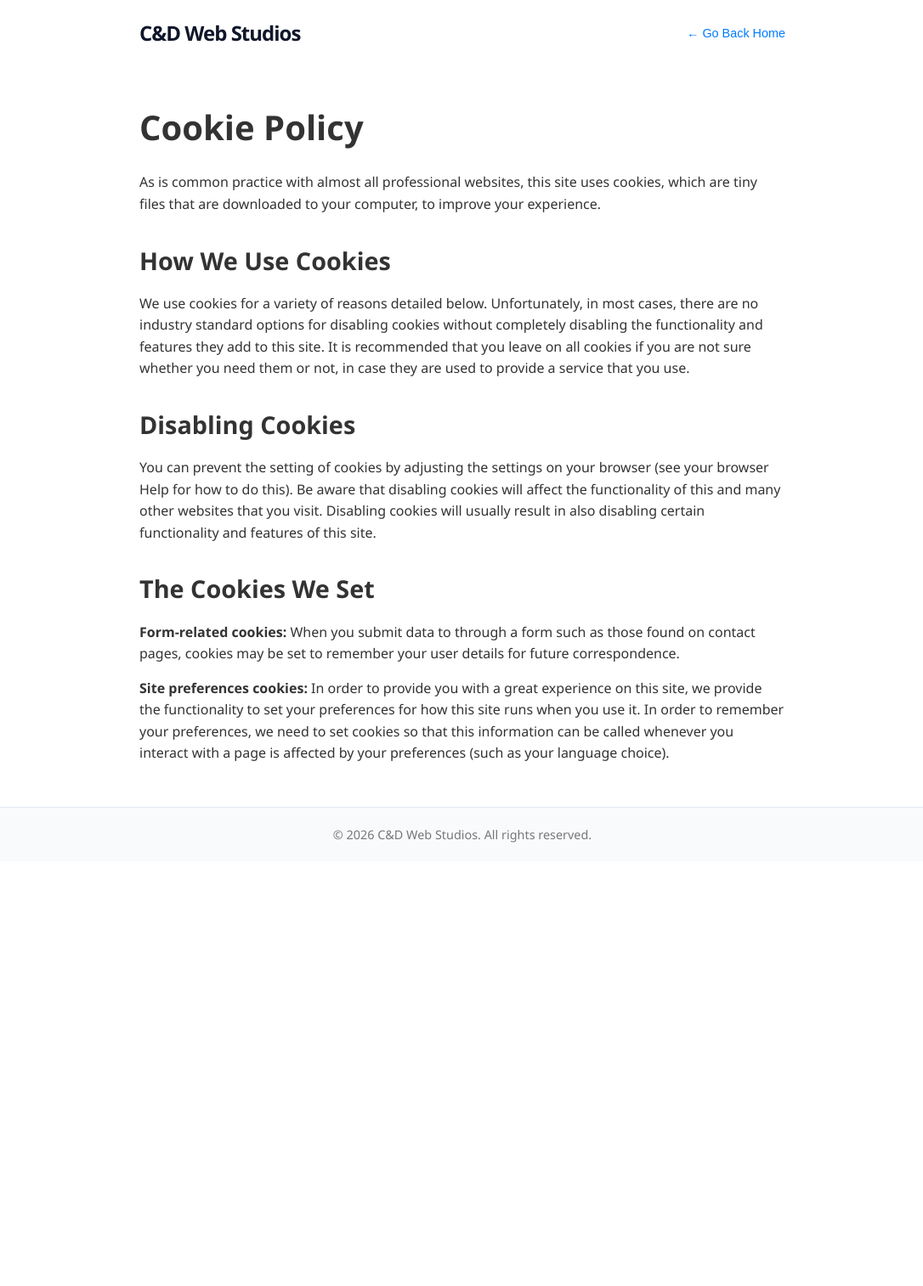
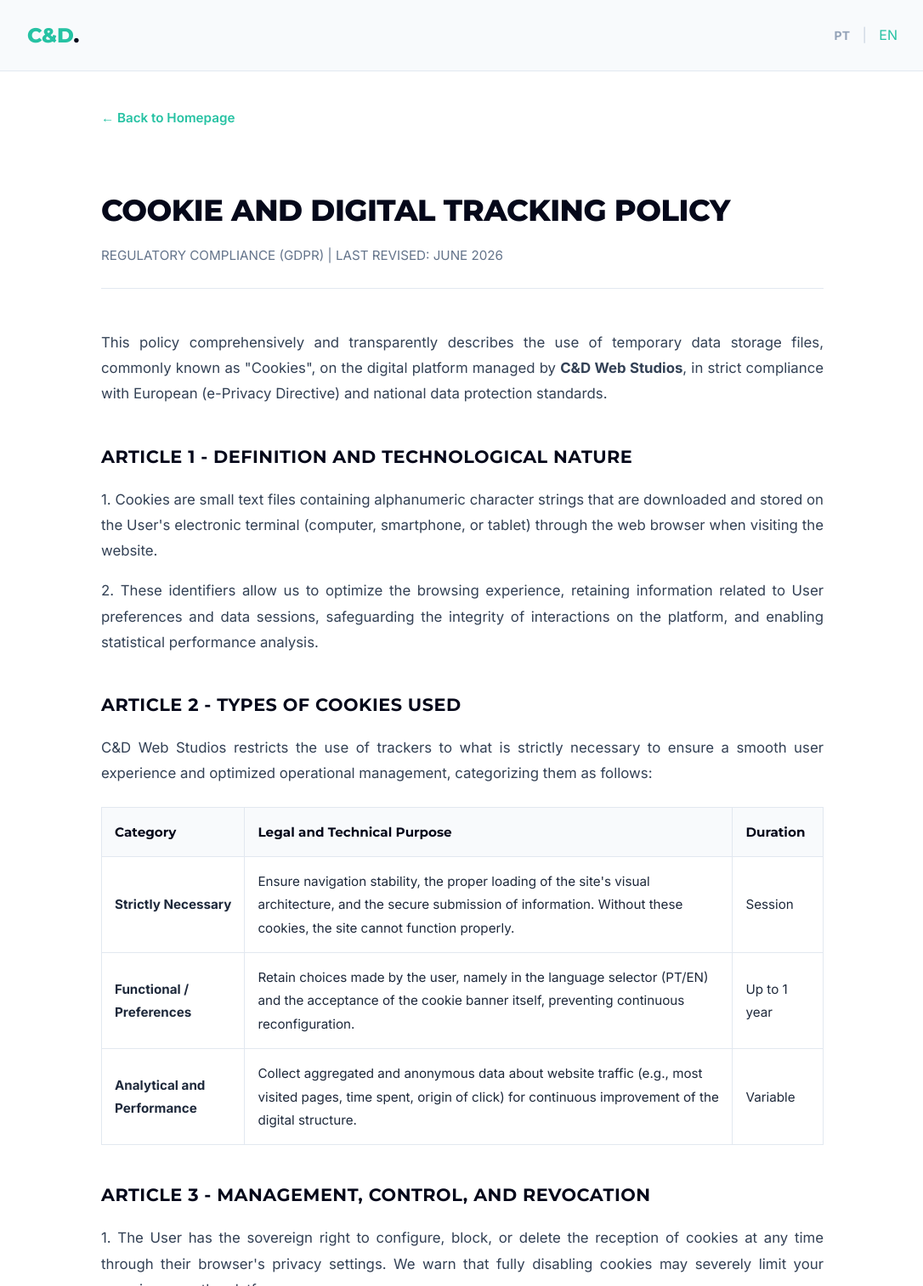
Before and after one commit to cdwebstudioscontact-del/cdwebstudios, a plain HTML site: page cookie-policy.html in a window 1280 px wide. Shown: the top 1514 px of the page at 85% size, without its empty margins (96-1182 px from the left). Before the commit the page ends 1014 px from the top, so only its background shows below. Drawn offline with Linux system fonts and the light colour scheme.

Commit message:
Update cookie-policy.html

```diff
--- a/cookie-policy.html
+++ b/cookie-policy.html
@@ -3,35 +3,104 @@
 <head>
     <meta charset="UTF-8">
     <meta name="viewport" content="width=device-width, initial-scale=1.0">
-    <title>Cookie Policy - C&D Web Studios</title>
-    <link rel="stylesheet" href="styles.css">
+    <title>Cookie Policy | C&D Web Studios</title>
+    <link href="https://fonts.googleapis.com/css2?family=Montserrat:wght@400;700;800&family=Inter:wght@300;400;600;700&display=swap" rel="stylesheet">
+    <style>
+        body { font-family: 'Inter', sans-serif; line-height: 1.8; color: #1e293b; background-color: #ffffff; margin: 0; padding: 0 0 50px 0; }
+        .legal-header { display: flex; justify-content: space-between; align-items: center; padding: 20px 10%; background-color: #f8fafc; border-bottom: 1px solid #e2e8f0; margin-bottom: 40px; }
+        .logo-mini { font-family: 'Montserrat', sans-serif; font-size: 24px; font-weight: 800; color: #26C2A3; text-decoration: none; }
+        .logo-mini .dot { color: #05081A; }
+        .lang-switch a { font-weight: 700; text-decoration: none; font-size: 14px; transition: color 0.3s; }
+        .lang-active { color: #26C2A3; }
+        .lang-inactive { color: #94a3b8; }
+        .lang-inactive:hover { color: #05081A; }
+        .separator { color: #cbd5e1; margin: 0 10px; }
+
+        .container { max-width: 850px; margin: 0 auto; padding: 0 10%; }
+        .back-link { display: inline-flex; align-items: center; margin-bottom: 2.5rem; color: #26C2A3; text-decoration: none; font-weight: 600; font-size: 0.95rem; transition: color 0.2s ease; }
+        .back-link:hover { color: #05081A; }
+        h1 { font-family: 'Montserrat', sans-serif; color: #05081A; font-size: 2.2rem; font-weight: 800; margin-bottom: 0.5rem; letter-spacing: -0.5px; }
+        .meta-date { color: #64748b; font-size: 0.95rem; margin-bottom: 3rem; border-bottom: 1px solid #e2e8f0; padding-bottom: 1.5rem; }
+        h2 { font-family: 'Montserrat', sans-serif; color: #05081A; font-size: 1.3rem; font-weight: 700; margin-top: 2.5rem; margin-bottom: 1rem; text-transform: uppercase; letter-spacing: 0.5px; }
+        p, li { color: #334155; font-size: 1.05rem; text-align: justify; }
+        ul { padding-left: 1.5rem; margin-bottom: 1.5rem; }
+        li { margin-bottom: 0.5rem; }
+
+        table { width: 100%; border-collapse: collapse; margin: 1.5rem 0; font-size: 0.95rem; }
+        th, td { padding: 15px; border: 1px solid #e2e8f0; text-align: left; }
+        th { background-color: #f8fafc; color: #05081A; font-weight: 700; font-family: 'Montserrat', sans-serif; }
+
+        .legal-notice { background-color: #f8fafc; border-left: 4px solid #26C2A3; padding: 1.5rem; margin-top: 3rem; border-radius: 0 8px 8px 0; }
+        .legal-notice p { margin: 0; font-size: 0.95rem; color: #475569; }
+    </style>
 </head>
 <body>
 
-   <header style="display: flex; justify-content: space-between; align-items: center; padding: 20px; max-width: 800px; margin: 0 auto;">
-    <div class="logo" style="font-weight: bold;">C&D Web Studios</div>
-    <a href="index.html" style="text-decoration: none; color: #007BFF; font-family: sans-serif; font-size: 0.9rem; font-weight: 500;">← Go Back Home</a>
-</header>
+<div class="legal-header">
+    <a href="index.html" class="logo-mini">C&D<span class="dot">.</span></a>
+    <div class="lang-switch">
+        <a href="cookies.html" class="lang-inactive">PT</a> <span class="separator">|</span> <span class="lang-active">EN</span>
+    </div>
+</div>
 
+<div class="container">
+    <a href="index.html" class="back-link">&larr; Back to Homepage</a>
 
-    <main style="max-width: 800px; margin: 40px auto; padding: 0 20px; font-family: sans-serif; line-height: 1.6; color: #333;">
-        <h1 style="font-size: 2.5rem; margin-bottom: 20px;">Cookie Policy</h1>
-        <p style="margin-bottom: 15px;">As is common practice with almost all professional websites, this site uses cookies, which are tiny files that are downloaded to your computer, to improve your experience.</p>
+    <h1>COOKIE AND DIGITAL TRACKING POLICY</h1>
+    <div class="meta-date">REGULATORY COMPLIANCE (GDPR) | LAST REVISED: JUNE 2026</div>
 
-        <h2 style="font-size: 1.8rem; margin-top: 30px; margin-bottom: 15px;">How We Use Cookies</h2>
-        <p style="margin-bottom: 15px;">We use cookies for a variety of reasons detailed below. Unfortunately, in most cases, there are no industry standard options for disabling cookies without completely disabling the functionality and features they add to this site. It is recommended that you leave on all cookies if you are not sure whether you need them or not, in case they are used to provide a service that you use.</p>
+    <p>This policy comprehensively and transparently describes the use of temporary data storage files, commonly known as "Cookies", on the digital platform managed by <strong>C&D Web Studios</strong>, in strict compliance with European (e-Privacy Directive) and national data protection standards.</p>
 
-        <h2 style="font-size: 1.8rem; margin-top: 30px; margin-bottom: 15px;">Disabling Cookies</h2>
-        <p style="margin-bottom: 15px;">You can prevent the setting of cookies by adjusting the settings on your browser (see your browser Help for how to do this). Be aware that disabling cookies will affect the functionality of this and many other websites that you visit. Disabling cookies will usually result in also disabling certain functionality and features of this site.</p>
+    <h2>Article 1 - Definition and Technological Nature</h2>
+    <p>1. Cookies are small text files containing alphanumeric character strings that are downloaded and stored on the User's electronic terminal (computer, smartphone, or tablet) through the web browser when visiting the website.</p>
+    <p>2. These identifiers allow us to optimize the browsing experience, retaining information related to User preferences and data sessions, safeguarding the integrity of interactions on the platform, and enabling statistical performance analysis.</p>
 
-        <h2 style="font-size: 1.8rem; margin-top: 30px; margin-bottom: 15px;">The Cookies We Set</h2>
-        <p style="margin-bottom: 15px;"><strong>Form-related cookies:</strong> When you submit data to through a form such as those found on contact pages, cookies may be set to remember your user details for future correspondence.</p>
-        <p style="margin-bottom: 15px;"><strong>Site preferences cookies:</strong> In order to provide you with a great experience on this site, we provide the functionality to set your preferences for how this site runs when you use it. In order to remember your preferences, we need to set cookies so that this information can be called whenever you interact with a page is affected by your preferences (such as your language choice).</p>
-    </main>
+    <h2>Article 2 - Types of Cookies Used</h2>
+    <p>C&D Web Studios restricts the use of trackers to what is strictly necessary to ensure a smooth user experience and optimized operational management, categorizing them as follows:</p>
 
-    <footer style="text-align: center; margin-top: 50px; padding: 20px; font-size: 0.9rem; color: #777;">
-        <p>&copy; 2026 C&D Web Studios. All rights reserved.</p>
-    </footer>
+    <table>
+        <thead>
+            <tr>
+                <th>Category</th>
+                <th>Legal and Technical Purpose</th>
+                <th>Duration</th>
+            </tr>
+        </thead>
+        <tbody>
+            <tr>
+                <td><strong>Strictly Necessary</strong></td>
+                <td>Ensure navigation stability, the proper loading of the site's visual architecture, and the secure submission of information. Without these cookies, the site cannot function properly.</td>
+                <td>Session</td>
+            </tr>
+            <tr>
+                <td><strong>Functional / Preferences</strong></td>
+                <td>Retain choices made by the user, namely in the language selector (PT/EN) and the acceptance of the cookie banner itself, preventing continuous reconfiguration.</td>
+                <td>Up to 1 year</td>
+            </tr>
+            <tr>
+                <td><strong>Analytical and Performance</strong></td>
+                <td>Collect aggregated and anonymous data about website traffic (e.g., most visited pages, time spent, origin of click) for continuous improvement of the digital structure.</td>
+                <td>Variable</td>
+            </tr>
+        </tbody>
+    </table>
+
+    <h2>Article 3 - Management, Control, and Revocation</h2>
+    <p>1. The User has the sovereign right to configure, block, or delete the reception of cookies at any time through their browser's privacy settings. We warn that fully disabling cookies may severely limit your experience on the platform.</p>
+    <p>2. To manage your preferences, consult your browser's official instructions:</p>
+    <ul>
+        <li><strong>Google Chrome:</strong> Settings > Privacy and security > Cookies and other site data.</li>
+        <li><strong>Safari (Apple):</strong> Preferences > Privacy > Block all cookies.</li>
+        <li><strong>Mozilla Firefox:</strong> Options > Privacy & Security > Enhanced Tracking Protection.</li>
+    </ul>
+
+    <h2>Article 4 - Third-Party Redirects</h2>
+    <p>This website integrates immediate redirection systems to external corporate services, namely the WhatsApp Business API and portfolio links. C&D Web Studios is exempt from technical liability regarding the tracking routines installed on the destination servers of these third-party entities.</p>
+
+    <div class="legal-notice">
+        <p><strong>Auditing and Specialized Contact:</strong> To exercise objection rights or seek clarification regarding technical incidents related to cookie management, users may contact our Data Protection Officer at: <strong>cdwebstudios.contact@gmail.com</strong>.</p>
+    </div>
+</div>
 
 </body>
 </html>
```
